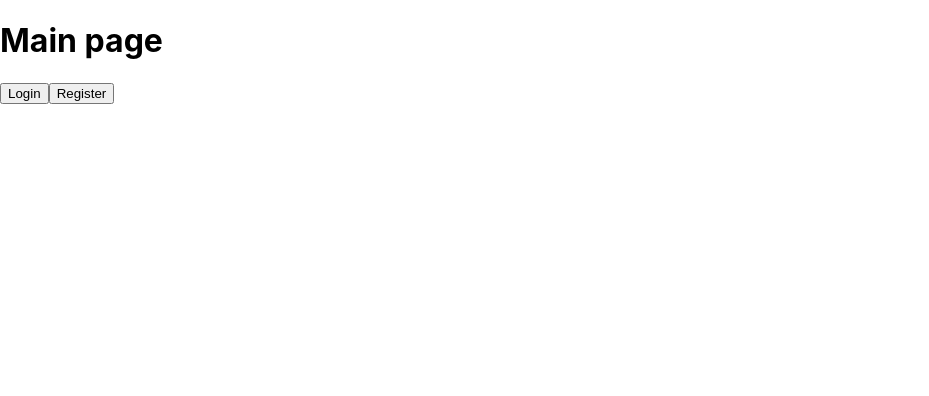
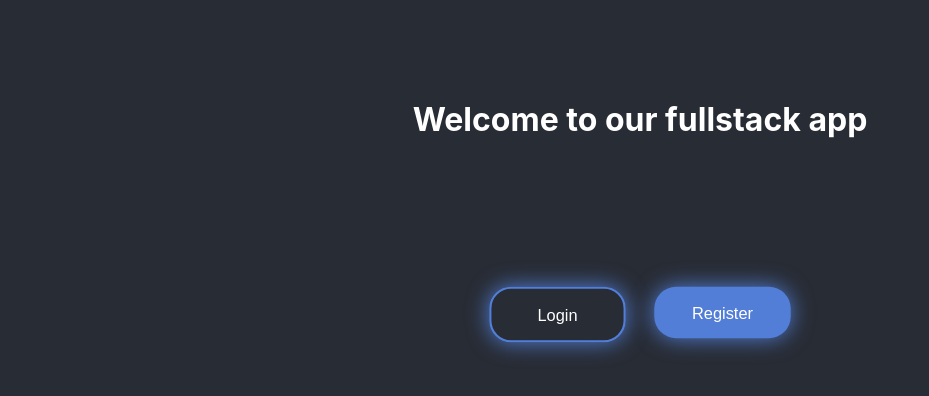
Before and after one commit to Djeb94/Projet_react_web_app, a React (Create React App) app: page / in a window 1280 px wide. Shown: the top 396 px of the page, without its empty margins (0-929 px from the left). Built offline with nearby package versions, Linux system fonts and the light colour scheme.

Commit message:
css and api add products

```diff
--- a/src/App.css
+++ b/src/App.css
@@ -22,6 +22,15 @@
   justify-content: center;
   font-size: calc(10px + 2vmin);
   color: white;
+}
+
+.App-header p {
+  margin-top: 30px;
+  font-size: 15px;
+}
+
+.App-header a {
+  color: #527ed7;
 }
 
 .App-link {
--- a/src/components/Authentication.js
+++ b/src/components/Authentication.js
@@ -1,6 +1,7 @@
 // Authentication.js
 import React, { useState } from 'react';
 import { useNavigate } from 'react-router-dom';
+
 
 function Authentication() {
   const [email, setEmail] = useState('');
@@ -34,8 +35,9 @@ function Authentication() {
   };
 
   return (
-    <div>
-      <h2>Authentification</h2>
+    <div className='App'>
+    <div className="App-header">
+      <h2>Login</h2>
       <form onSubmit={handleSubmit}>
       <label>
           Email:
@@ -59,6 +61,9 @@ function Authentication() {
         <br />
         <button type="submit">Login</button>
       </form>
+      <p>No account ? <a href='http://localhost:3000/register'>register here</a></p>
+      </div>
+
     </div>
   );
 }
--- a/src/components/Products.js
+++ b/src/components/Products.js
@@ -1,9 +1,20 @@
 // Products.js
 import React, { useState, useEffect } from 'react';
 import axios from 'axios';
+import { useNavigate } from 'react-router-dom';
+import '../products.css';
 
 function Products() {
   const [items, setItems] = useState([]);
+  const navigate = useNavigate(); // Déplacez useNavigate à l'intérieur de Products
+
+  // Fonction pour gérer la déconnexion
+  const handleLogout = () => {
+    // Videz le localStorage
+    localStorage.removeItem('token');
+    // Redirigez l'utilisateur vers la page d'authentification
+    navigate('/authentication');
+  };
 
   useEffect(() => {
     axios.get('http://localhost:5000/api/items') // Utilisez l'URL complète avec le port 5000
@@ -12,12 +23,15 @@ function Products() {
   }, []);
 
   return (
-    <div>
+    <div className='products-div'>
+      <button onClick={handleLogout} id='disconnect'>Disconnect</button>
+      <button id='add'>Add products</button>
       <h2>Products</h2>
+
       <ul>
         {items.map(item => (
           <li key={item._id}>
-            <strong>{item.name}</strong> - ${item.price}
+            <strong>{item.name}</strong> - ${item.price} <button id='edit'>Edit</button> <button id='delete'>Delete</button>
           </li>
         ))}
       </ul>
--- a/src/components/Register.js
+++ b/src/components/Register.js
@@ -34,9 +34,8 @@ function Login() { // Renommez App en Login
   return (
     <div className="App">
       <header className="App-header">
+      <h2>Register</h2>
         <form onSubmit={handleSubmit}>
-        <h2>Register</h2>
-          <br />
           <label>
             Email:
             <input
@@ -59,6 +58,7 @@ function Login() { // Renommez App en Login
           <br />
           <button type="submit">Submit</button>
         </form>
+        <p>Already an account ? <a href='http://localhost:3000/authentication'>Login here</a></p>
       </header>
     </div>
   );
--- a/src/components/main.js
+++ b/src/components/main.js
@@ -1,13 +1,17 @@
 // Main.js
 import React from 'react';
+import '../main.css';
 import { Link } from 'react-router-dom';
 
 function Main() {
   return (
-    <div>
-      <h1>Main page</h1>
-      <Link to="/authentication"><button>Login</button></Link>
-      <Link to="/register"><button>Register</button></Link>
+    <div id='w-div'>
+    <h1>Welcome to our fullstack app</h1>
+    <div id='main-div'>
+
+      <Link to="/authentication"><button id='login'>Login</button></Link>
+      <Link to="/register"><button id='register'>Register</button></Link>
+    </div>
     </div>
   );
 }
--- /dev/null
+++ b/src/main.css
@@ -0,0 +1,60 @@
+body{
+   background-color:  #282c34;
+}
+#w-div{
+    text-align: center;
+    color: white;
+    margin-top: 100px;
+}
+#main-div{
+    justify-content: center;
+    margin-top: 150px;
+    display: flex;
+}
+#register{
+    margin-left: 20px;
+    background-color: #527ed7;
+    border: none;
+    transition: all 250ms;
+    animation: zoom 3s infinite;
+        animation-fill-mode: unset;
+}
+#register:hover{
+   opacity: 70%;
+}
+#login{
+    margin-right: 20px;
+    background-color: transparent;
+    border: 2px solid #527ed7 ;
+    transition: all 250ms;
+    animation: zoom 3s infinite;
+        animation-fill-mode: unset;
+}
+#login:hover{
+    opacity: 70%;
+ }
+
+
+
+    @keyframes zoom {
+        0% {
+            transform: scale(1.1);
+        }
+
+        50% {
+            transform: scale(1);
+        }
+
+        100% {
+            transform: scale(1.1);
+        }
+    }
+
+#main-div button{
+    width: 125px;
+    padding: 15px 10px 15px 10px;
+    border-radius: 20px;
+    color: white;
+    font-size: 15px;
+    box-shadow:  0 0 20px #527ed7;
+}
--- /dev/null
+++ b/src/products.css
@@ -0,0 +1,77 @@
+.products-div{
+    color: white;
+    text-align: center;
+}
+.products-div ul{
+    list-style: none;
+
+}
+.products-div li{
+    margin-top: 50px;
+}
+
+.products-div #disconnect{
+    margin-right: 20px;
+    margin-top: 50px;
+    background-color: rgb(199, 53, 53);
+    box-shadow:  0 0 15px rgb(199, 53, 53);
+    color: white;
+    border: none;
+    padding: 10px 15px 10px 15px;
+    width: 125px;
+    border-radius: 20px;
+    font-size: 15px;
+    transition: all 250ms;
+}
+.products-div #disconnect:hover{
+ opacity: 70%;
+}
+
+.products-div #add{
+    margin-left: 20px;
+        background-color: #527ed7;
+        box-shadow:  0 0 20px #527ed7;
+        border: none;
+        transition: all 250ms;
+        color: white;
+        font-size: 15px;
+        padding: 15px 10px 15px 10px;
+        border-radius: 20px;
+
+}
+.products-div #add:hover{
+
+opacity: 70%;
+}
+
+.products-div #delete{
+    margin-left: 20px ;
+    border:2px solid rgb(199, 53, 53);
+    color: rgb(199, 53, 53);
+    background-color: transparent;
+    padding: 8px 13px 8px 13px;
+    width: 75px;
+    border-radius: 20px;
+    font-size: 12px;
+    transition: all 250ms;
+}
+.products-div #delete:hover{
+
+    opacity: 70%;
+    }
+
+.products-div #edit{
+    margin-left: 20px;
+    border:2px solid #527ed7;
+    color: #527ed7;
+    background-color: transparent;
+    padding: 8px 13px 8px 13px;
+    width: 75px;
+    border-radius: 20px;
+    font-size: 12px;
+    transition: all 250ms;
+}
+.products-div #edit:hover{
+
+    opacity: 70%;
+    }
```
Also changed, not shown: 1 other file (tests, documents, lock files or other folders).
